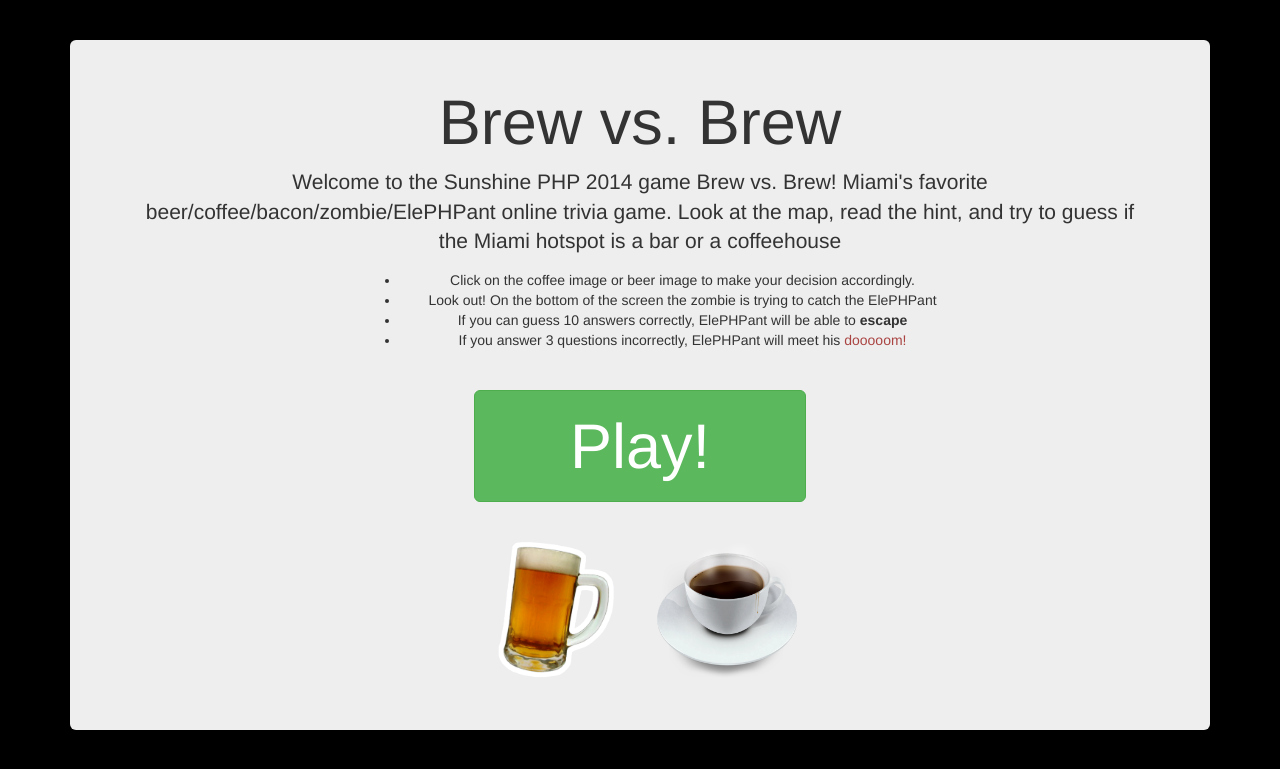
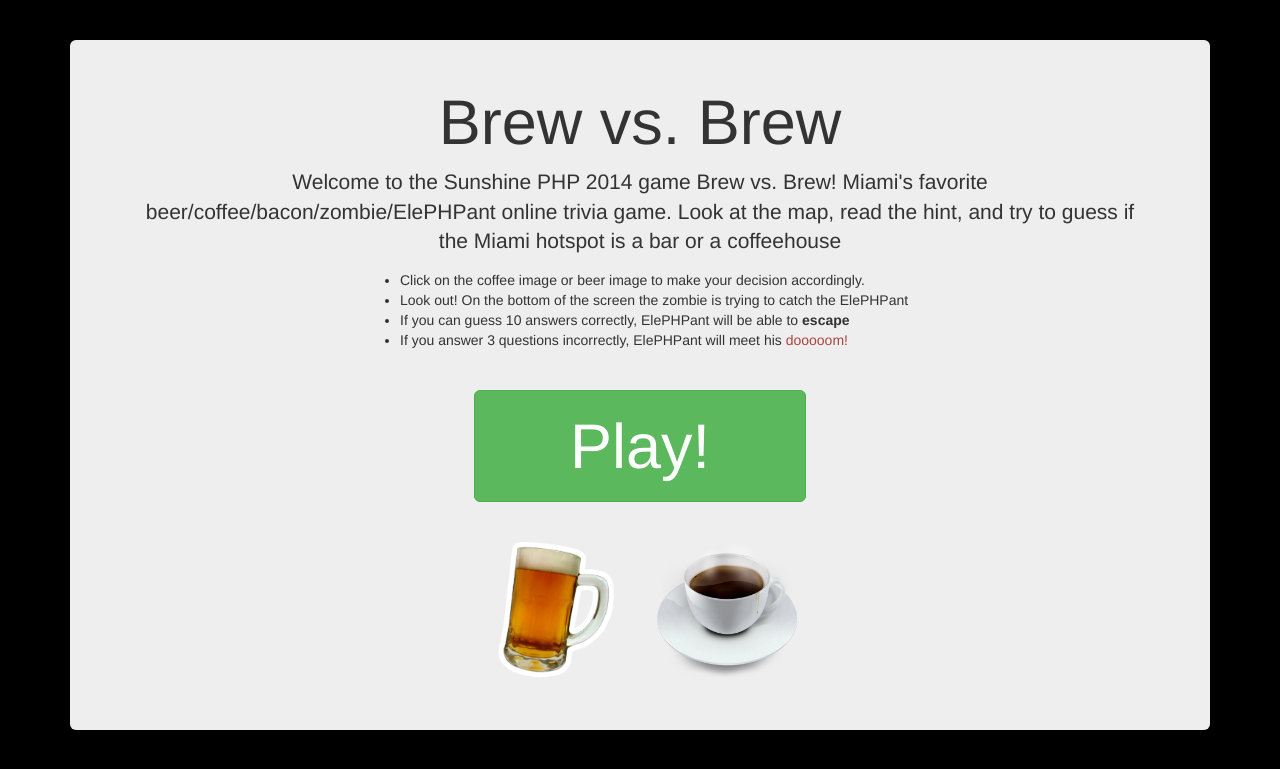
Before and after one commit to danicheman/miami-joe-or-brew, a PHP site: page / in a window 1280 px wide. Shown: the top 769 px of the page. Run offline with PHP 8.4, Linux system fonts and the light colour scheme; some libraries are stand-ins or nearby versions.

Commit message:
fixing bullet instructions on start page

```diff
--- a/views/layout.php
+++ b/views/layout.php
@@ -38,7 +38,7 @@
         <h1 style="margin-top: 0;">Brew vs. Brew</h1>
         <p class="lead">Welcome to the Sunshine PHP 2014  game Brew vs. Brew! Miami's favorite beer/coffee/bacon/zombie/ElePHPant online trivia game.
 	Look at the map, read the hint, and try to guess if the Miami hotspot is a bar or a coffeehouse</p>
-	<ul class="col-md-7 col-md-offset-3" >
+	<ul class="col-md-7 col-md-offset-3 text-left" >
 	  <li>Click on the coffee image or beer image to make your decision accordingly.</li>
 	  <li>Look out! On the bottom of the screen the zombie is trying to catch the ElePHPant</li>
 	  <li>If you can guess 10 answers correctly, ElePHPant will be able to <strong>escape</strong> </li>
```
